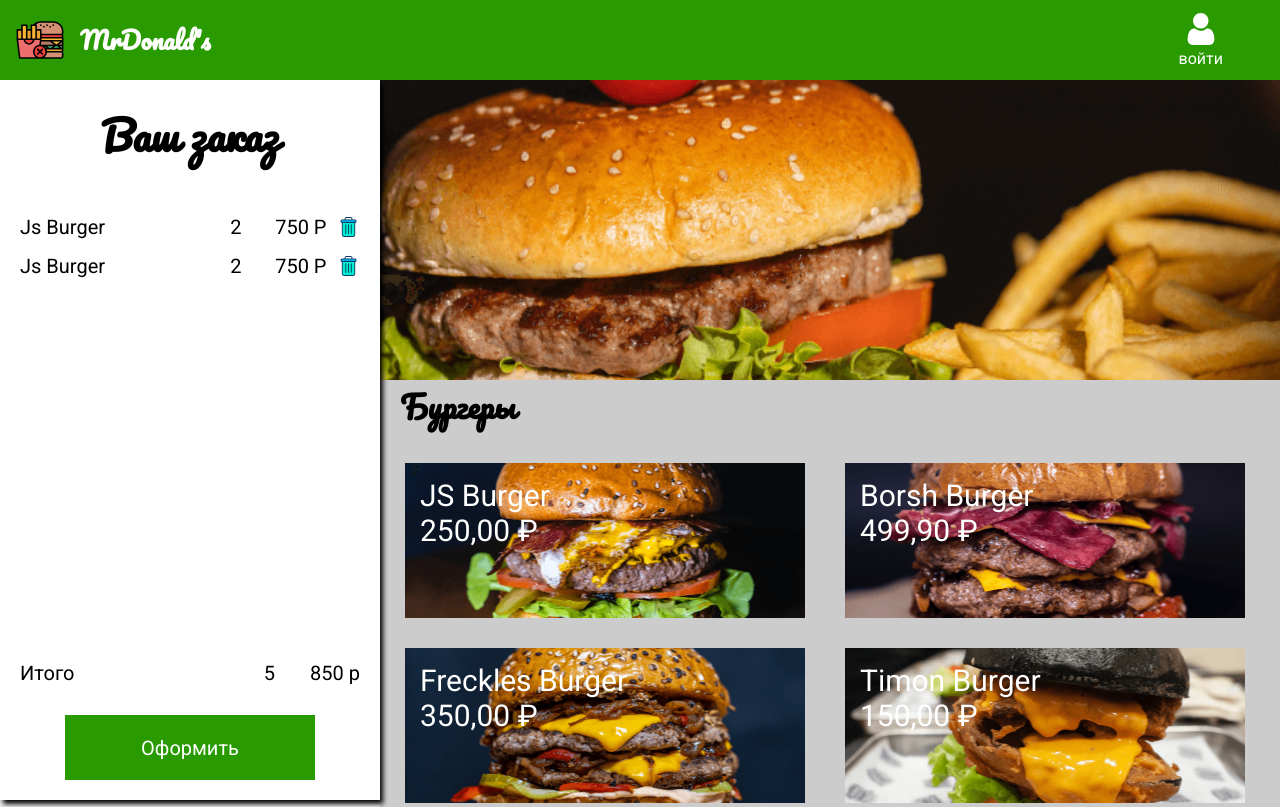
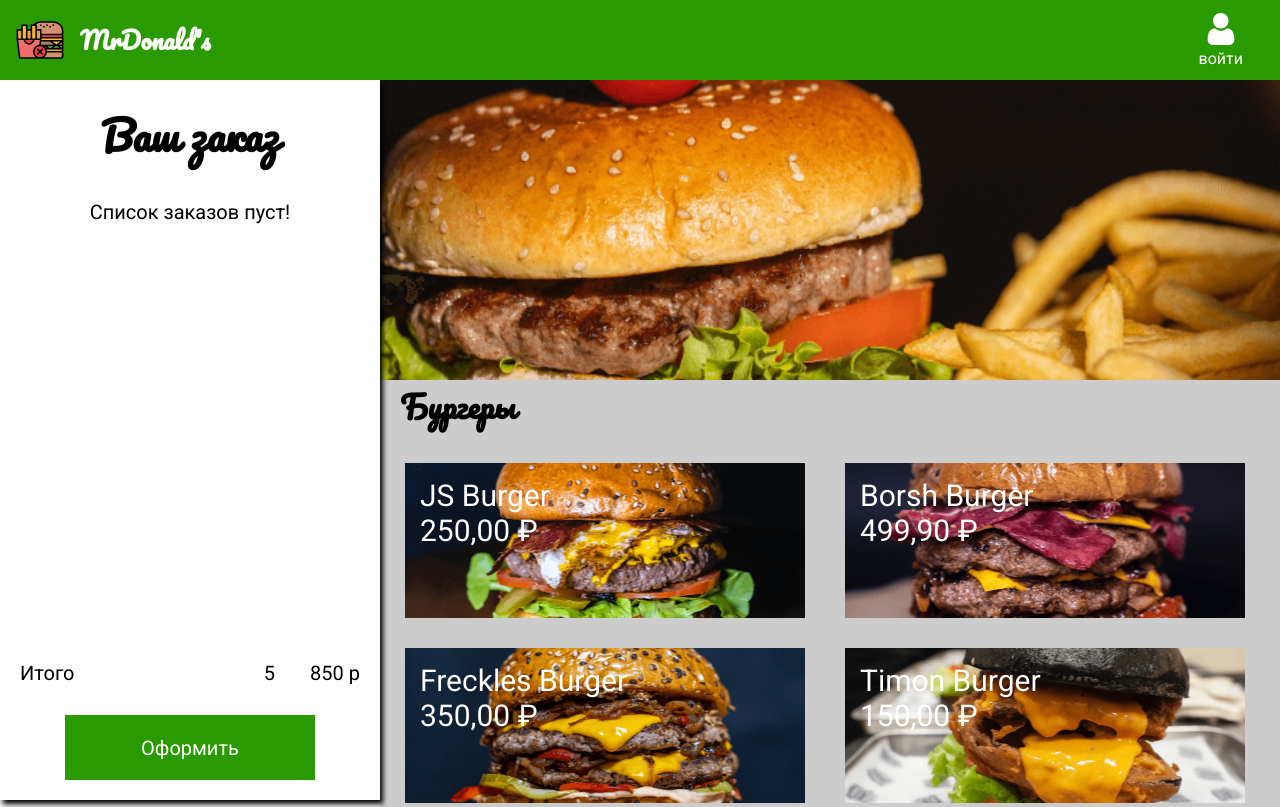
Before and after one commit to SergeyNedobezhkin/projectReactGlo, a React (Create React App) app: page / in a window 1280 px wide. Shown: the top 807 px of the page. Built offline with nearby package versions, Linux system fonts and the light colour scheme.

Commit message:
Добавил Hooks и реализовал логику добавления товаров в Order.Файлы разнес по разным папкам

```diff
--- a/src/App.js
+++ b/src/App.js
@@ -1,21 +1,25 @@
 // import "./App.css";
 import React from "react";
-import { GlobalStyle } from "./Components/GlobalStyle";
-import { NavBar } from "./Components/NavBar";
-import { Menu } from "./Components/Menu";
-import { ModalItem } from "./Components/ModalItem";
-import { Order } from "./Components/Order";
+import { GlobalStyle } from "./Components/Style/GlobalStyle";
+import { NavBar } from "./Components/Navbar/NavBar";
+import { Menu } from "./Components/Menu/Menu";
+import { ModalItem } from "./Components/Modal/ModalItem";
+import { Order } from "./Components/Order/Order";
+import { UseOpenItem } from "./Components/Hooks/UseOpenItem";
+import { UseOrders } from "./Components/Hooks/UseOrders";
 
 const App = () => {
-  const [openItem, setOpenItem] = React.useState(null);
+  const openItem = UseOpenItem();
+  const orders = UseOrders();
 
   return (
     <>
       <GlobalStyle />
       <NavBar />
-      <Order />
-      <Menu setOpenItem={setOpenItem} />
-      <ModalItem openItem={openItem} setOpenItem={setOpenItem} />
+      <Order {...orders} />
+      <Menu {...openItem} />
+
+      {openItem.openItem && <ModalItem {...openItem} {...orders} />}
     </>
   );
 };
--- /dev/null
+++ b/src/Components/Hooks/UseOpenItem.js
@@ -0,0 +1,6 @@
+import { useState } from "react";
+
+export function UseOpenItem() {
+  const [openItem, setOpenItem] = useState(null);
+  return { openItem, setOpenItem };
+}
--- /dev/null
+++ b/src/Components/Hooks/UseOrders.js
@@ -0,0 +1,6 @@
+import { useState } from "react";
+
+export function UseOrders() {
+  const [orders, setOrders] = useState([]);
+  return { orders, setOrders };
+}
--- a/src/Components/Menu.js
+++ b/src/Components/Menu/Menu.js
@@ -1,8 +1,8 @@
 import React from "react";
 import styled from "styled-components";
-import dbMenu from "./DBMenu";
+import dbMenu from "../DBMenu";
 import { ListItem } from "./ListItem";
-import { Banner } from "./Banner";
+import { Banner } from "../Modal/Banner";
 
 const MenuStyled = styled.main`
   background-color: #ccc;
--- a/src/Components/Banner.js
+++ b/src/Components/Modal/Banner.js
@@ -1,6 +1,6 @@
 import React from "react";
 import styled from "styled-components";
-import MenuBannerImg from "../image/banner.png";
+import MenuBannerImg from "../../image/banner.png";
 
 const MenuBannerStyleImg = styled.div`
   width: 100%;
--- a/src/Components/ModalItem.js
+++ b/src/Components/Modal/ModalItem.js
@@ -45,14 +45,20 @@
   font-weight: 700;
 `;
 
-export const ModalItem = ({ openItem, setOpenItem }) => {
-  function closeModal(e) {
+export const ModalItem = ({ openItem, setOpenItem, orders, setOrders }) => {
+  const closeModal = (e) => {
     if (e.target.id === "overlay") {
       setOpenItem(null);
     }
-  }
+  };
+  const order = {
+    ...openItem,
+  };
 
-  if (!openItem) return null;
+  const addToOrder = () => {
+    setOrders([...orders, order]);
+    setOpenItem(null);
+  };
 
   return (
     <Overlay id="overlay" onClick={closeModal}>
@@ -68,7 +74,7 @@
               })}
             </div>
           </HeaderContant>
-          <ModalBtn>Добавить</ModalBtn>
+          <ModalBtn onClick={addToOrder}>Добавить</ModalBtn>
         </Contant>
       </Modal>
     </Overlay>
--- a/src/Components/NavBar.js
+++ b/src/Components/Navbar/NavBar.js
@@ -1,7 +1,7 @@
 import React from "react";
 import styled from "styled-components";
-import logoImg from "../image/logo.svg";
-import signImgBtn from "../image/sign.svg";
+import logoImg from "../../image/logo.svg";
+import signImgBtn from "../../image/sign.svg";
 
 const NavBarStyled = styled.header`
   position: fixed;
@@ -9,7 +9,7 @@
   left: 0;
   z-index: 999;
   height: 80px;
-  width: 100vw;
+  width: 100%;
   display: flex;
   justify-content: space-between;
   align-items: center;
@@ -36,7 +36,7 @@
   background-color: transparent;
   color: white;
   border-color: transparent;
-  padding-right: 40px;
+  padding-right: 20px;
 `;
 
 export const NavBar = () => (
--- a/src/Components/Order.js
+++ b/src/Components/Order/Order.js
@@ -1,6 +1,6 @@
 import React from "react";
 import styled from "styled-components";
-import { ModalBtn } from "./ModalBtn";
+import { ModalBtn } from "../Modal/ModalBtn";
 import { OrderListItem } from "./OrderListItem";
 
 const OrderStyled = styled.section`
@@ -42,16 +42,25 @@
   margin-left: 20px;
 `;
 
-export const Order = () => {
+const EmptyList = styled.p`
+  text-align: center;
+`;
+
+export const Order = ({ orders }) => {
   return (
     <>
       <OrderStyled>
         <OrderTitle>Ваш заказ</OrderTitle>
         <OrderContant>
-          <OrderList>
-            <OrderListItem></OrderListItem>
-            <OrderListItem></OrderListItem>
-          </OrderList>
+          {orders.length ? (
+            <OrderList>
+              {orders.map((order) => (
+                <OrderListItem order={order} />
+              ))}
+            </OrderList>
+          ) : (
+            <EmptyList>Список заказов пуст!</EmptyList>
+          )}
         </OrderContant>
         <Total>
           <span>Итого</span>
--- a/src/Components/OrderListItem.js
+++ b/src/Components/Order/OrderListItem.js
@@ -1,6 +1,6 @@
 import React from "react";
 import styled from "styled-components";
-import trashImg from "../image/trash.svg";
+import trashImg from "../../image/trash.svg";
 
 const TrashBtn = styled.button`
   width: 23.51px;
@@ -27,11 +27,16 @@
   text-align: right;
 `;
 
-export const OrderListItem = () => (
+export const OrderListItem = ({ order }) => (
   <OrderItemStyled>
-    <ItemName>Js Burger</ItemName>
+    <ItemName>{order.name}</ItemName>
     <span>2</span>
-    <ItemPrice>750 Р</ItemPrice>
+    <ItemPrice>
+      {order.price.toLocaleString("ru-RU", {
+        style: "currency",
+        currency: "RUB",
+      })}
+    </ItemPrice>
     <TrashBtn />
   </OrderItemStyled>
 );
```
Also changed, not shown: src/Components/Menu/ListItem.js (renamed from src/Components/ListItem.js), src/Components/Modal/ModalBtn.js (renamed from src/Components/ModalBtn.js), src/Components/Style/GlobalStyle.js (renamed from src/Components/GlobalStyle.js).
